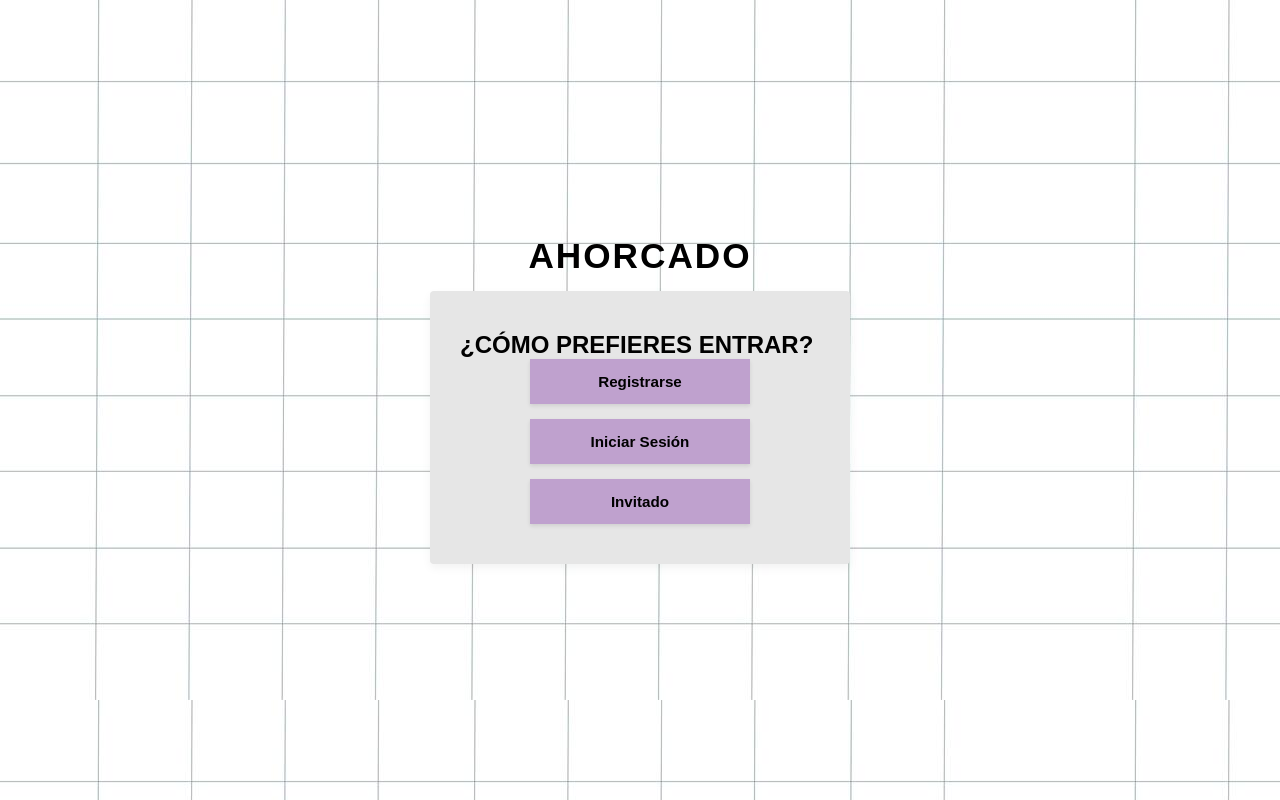
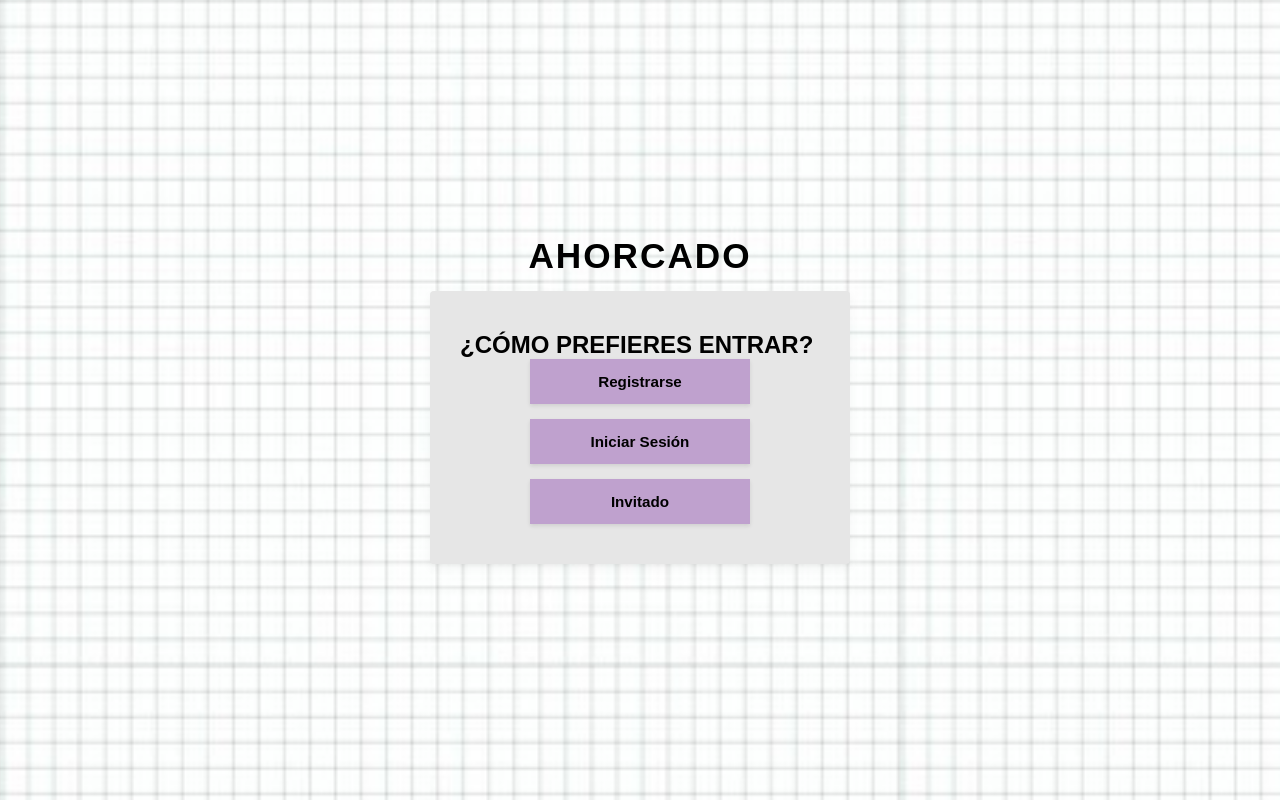
Before and after one commit to PioIX/2026_TPIN1_G16, a plain HTML site: page front/index.html in a window 1280 px wide. Drawn offline with Linux system fonts and the light colour scheme.

Commit message:
style css
cambios en el style css

```diff
--- a/front/styles/styles.css
+++ b/front/styles/styles.css
@@ -9,10 +9,11 @@
 body {
     min-height: 100vh;
     /* Imagen de fondo cuadriculada */
-    background-image: url('../img/fondo.webp');
+    background-image: url('../img/fondo.jpg');
     background-repeat: repeat;
     background-position: top left;
     background-color: #ffffff;
+    background-size: 900px;
 
     display: flex;
     justify-content: center;
@@ -32,6 +33,7 @@ body {
 
 /* Títulos y Botones */
 .titulo-ahorcado {
+    font-family:Arial, Helvetica, sans-serif;
     font-size: 2.2rem;
     font-weight: bold;
     letter-spacing: 2px;
@@ -62,6 +64,7 @@ body {
     width: 100%;
     max-width: 220px;
     box-shadow: 0 2px 4px rgba(0,0,0,0.1);
+
 
     display: inline-flex;
     justify-content: center;
```
Also changed, not shown: front/categorias.html (+9 -1 lines), front/img/flecha.png (added), front/img/fondo.jpg (added), front/img/fondo.webp (deleted).
